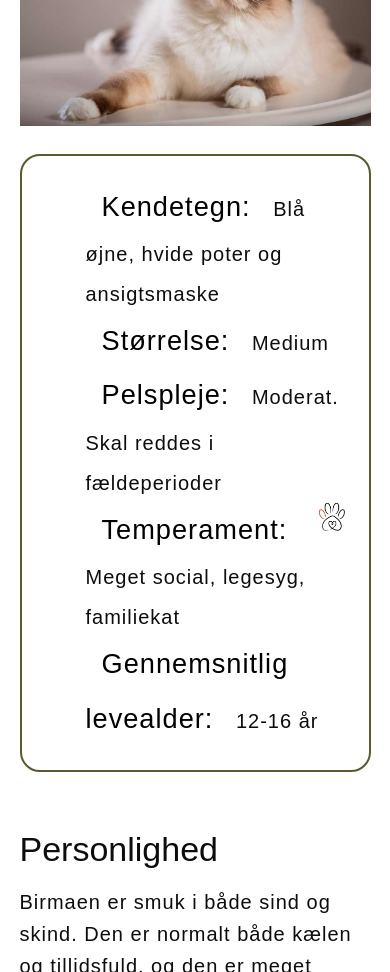
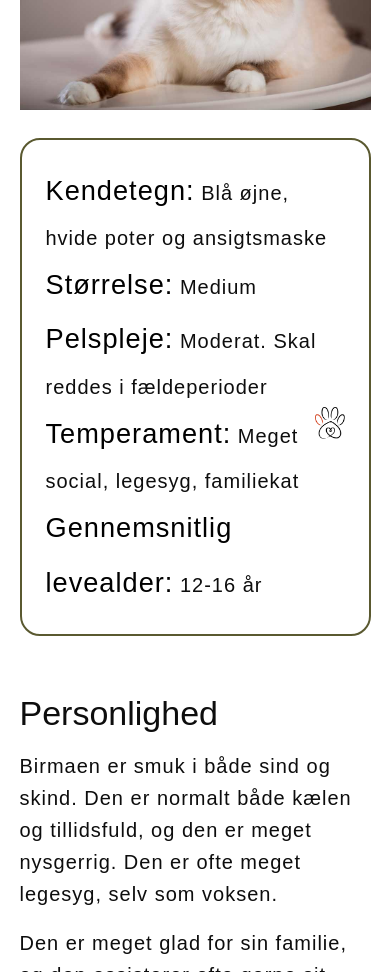
Before and after one commit to majdal01/kattekilde, a plain HTML site: page katteracer.html in a window 390 px wide. Shown: the part 1480-2452 px from the top of the page. Drawn offline with Linux system fonts and the light colour scheme; a web font is replaced by a local one.

Commit message:
rettelser til responsivitet

```diff
--- a/style.scss
+++ b/style.scss
@@ -280,20 +280,20 @@ footer{
 .katterace-struktur{
     display: grid;
     grid-template-columns: 25% 1fr;
-    gap: 6em;
+    gap: 5em;
     margin: 2.5em 0;
 }
 
 .katteracerliste{
     grid-column: 1 / 2 ;
     position: relative;
-    width: 100%;
+    width: 110%;
     margin-top: 5em;
     justify-self: left;
     border: 2px solid partial.$morkgron;
     border-radius: 20px;
     background-color: partial.$lysgron;
-    padding: 2.5em;
+    padding: 2em;
 
         h3{
             padding: 1em 0 0.3em 0;
@@ -542,6 +542,16 @@ footer{
     display: none;
 }
 
+.katterace-hovedindhold article{
+    padding: 0.5em;
+    h3{
+        padding: 0;
+    }
+    ul{
+        padding: 1em;
+    }
+}
+
 .dropdown{
     grid-column: 1 / span 2;
     justify-self: center;
```
Also changed, not shown: index.html (+1 -1 lines), style.css, 1 other file.
